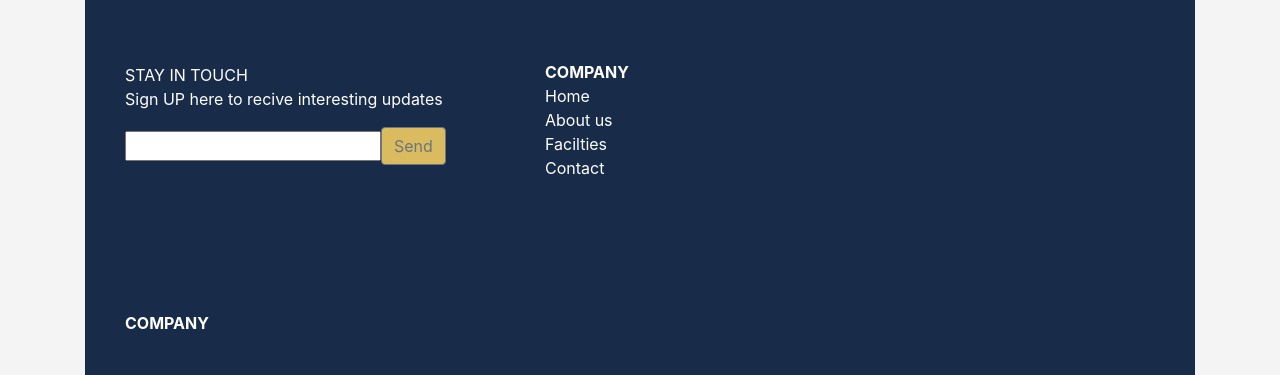
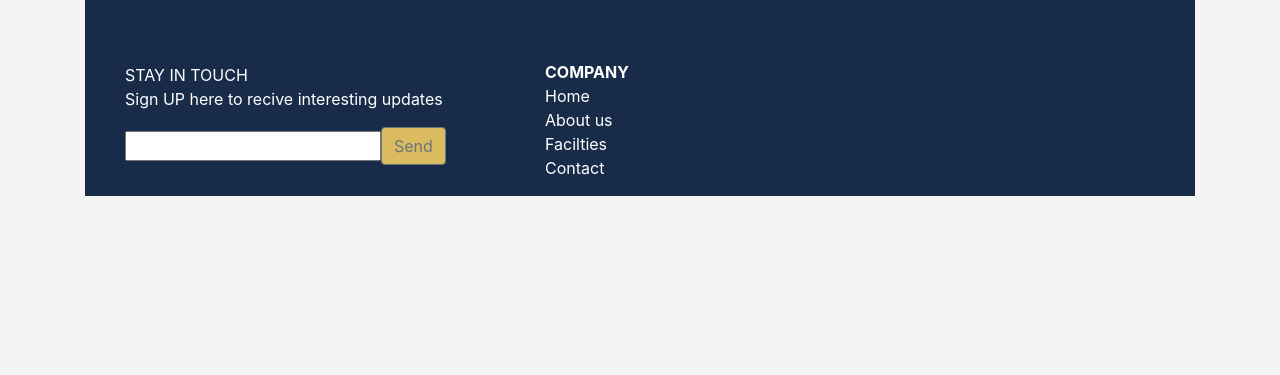
Before and after one commit to mightyFZeus/booking, a plain HTML site: page index.html in a window 1280 px wide. Shown: the part 1789-2164 px from the top of the page. After the commit the page ends 1985 px from the top, so only its background shows below. Drawn offline with nearby package versions, Linux system fonts and the light colour scheme; a script that the page names is missing.

Commit message:
Update index.html

```diff
--- a/index.html
+++ b/index.html
@@ -146,9 +146,6 @@
 					<div class="col-md-4 margin-left ">
 						<p class="footer_text"><span style="font-weight: bolder; "> COMPANY</span><br>Home<br>About us<br>Facilties<br>Contact</p>
 					</div>
-					<div class="col-md-4 margin-left">
-						<p class="footer_text"><span style="font-weight: bolder; "> COMPANY</p><br>
-
 
 					</div>
 				</div>
```
